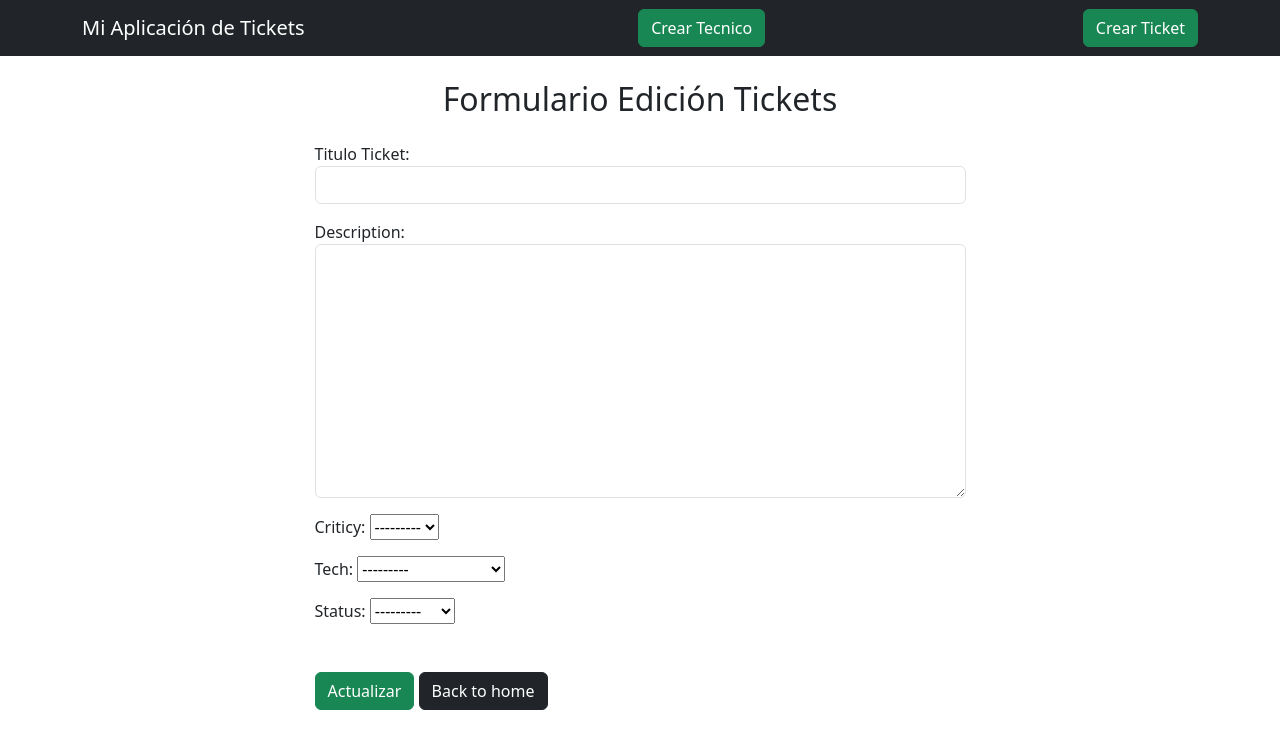
After one commit to tallerdeaplicaciones/tareaBackend, a Django app: template helpdesk/core/templates/ticket/techUpdate.html in a window 1280 px wide. The commit adds this page. Shown: the top 749 px of the page. Run offline with Django 4.2, Linux system fonts and the light colour scheme; the template is opened without the code that fills it: values that come from a table or form of the project are taken from there, others are empty; data comes from the database, SQL or seed files in the repository.

Commit message:
agregando editar tickets, no terminado

```diff
--- a/helpdesk/core/templates/core/base.html
+++ b/helpdesk/core/templates/core/base.html
@@ -4,6 +4,7 @@
     <meta charset="UTF-8">
     <meta name="viewport" content="width=device-width, initial-scale=1.0">
     <link href="https://cdn.jsdelivr.net/npm/bootstrap@5.3.2/dist/css/bootstrap.min.css" rel="stylesheet" integrity="sha384-T3c6CoIi6uLrA9TneNEoa7RxnatzjcDSCmG1MXxSR1GAsXEV/Dwwykc2MPK8M2HN" crossorigin="anonymous">
+    <link rel="stylesheet" href="https://cdn.jsdelivr.net/npm/bootstrap-icons@1.11.1/font/bootstrap-icons.css">
     <title>Sistema de Tickets</title>
 </head>
 <body>
--- a/helpdesk/core/templates/core/inicio.html
+++ b/helpdesk/core/templates/core/inicio.html
@@ -10,6 +10,8 @@
                     <th>Criticidad</th>
                     <th>Técnico</th>
                     <th>Estado</th>
+                    <th>Asignar Técnico</th>
+                    <th>Cerrar Ticket</th>
                 </thead>
                 {% for i in tickets %}
                 <tbody>
@@ -18,6 +20,8 @@
                     <td>{{i.criticy}}</td>
                     <td>{{i.tech}}</td>
                     <td>{{i.status}}</td>
+                    <td><a class="btn btn-warning ms-5" href="{% url 'update_ticket' pk=i.id %}"><i class="bi bi-person-workspace"></i></a></td>
+                    <td><a class="btn btn-outline-danger ms-4"><i class="bi bi-x-octagon-fill"></i></a></td>
                 </tbody>
                 {% endfor %}
             </table>
--- /dev/null
+++ b/helpdesk/core/templates/ticket/techUpdate.html
@@ -0,0 +1,16 @@
+{% extends 'core/base.html' %}
+{% block content %}
+<div class="mt-4 mb-4 text-center">
+    <h2>Formulario Edición Tickets</h2>
+</div>
+
+
+<form action="" method="post" class="col-7 mx-auto">
+    {% csrf_token %}
+    {{ form.as_p }}
+    <div class="is-grouped mt-5">
+        <button class="btn btn-success">Actualizar</button>
+        <a class="btn btn-dark" href="{% url 'home' %}">Back to home</a>
+    </div>
+</form>
+{% endblock %}
--- a/helpdesk/helpdesk/urls.py
+++ b/helpdesk/helpdesk/urls.py
@@ -1,9 +1,11 @@
 from django.contrib import admin
 from django.urls import path
-from core.views import Home, TicketCreateView, TechCreateView
+from core.views import Home, TicketCreateView, TechCreateView, TicketUpdateView
+
 urlpatterns = [
     path('admin/', admin.site.urls),
     path('',Home.as_view(), name='home'),
     path('crearTicket/', TicketCreateView.as_view(), name='add_ticket'),
+    path('editarTicket/<int:id>', TicketUpdateView.as_view(), name='update_ticket'),
     path('crearTecnico/', TechCreateView.as_view(), name='add_tech')
 ]
```
Also changed, not shown: helpdesk/core/views.py (+8 -0 lines).
